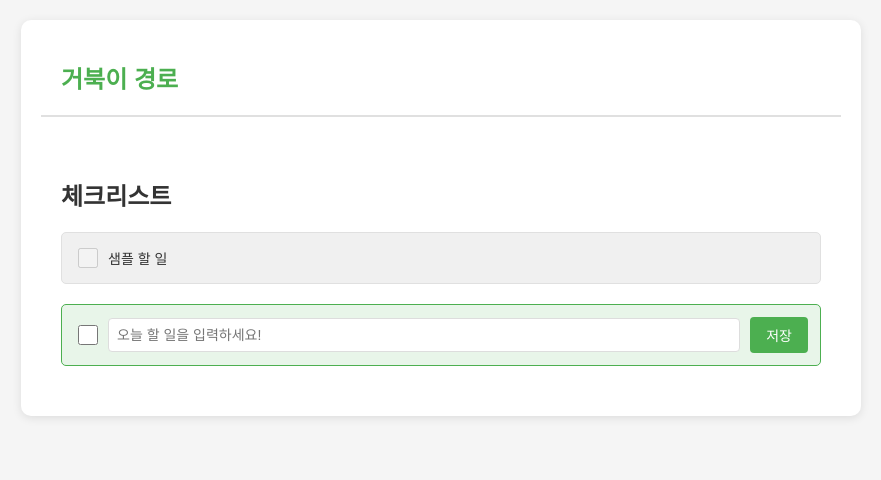
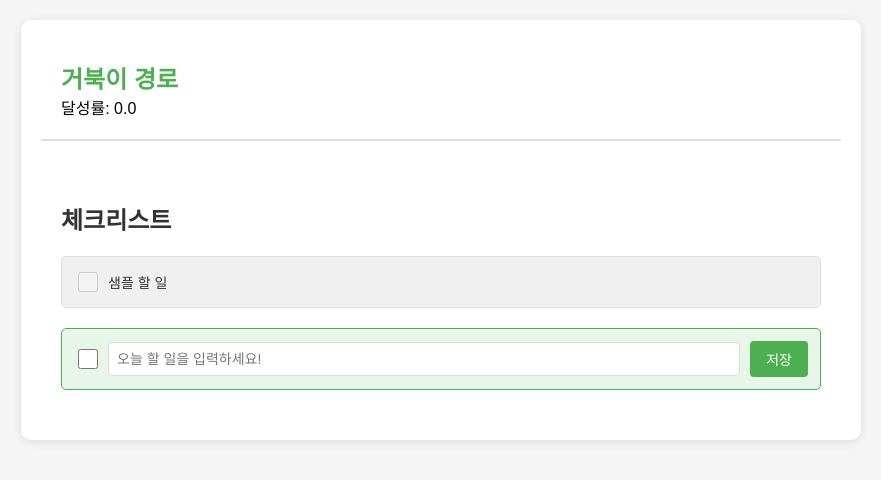
Before and after one commit to sowinblue/turtletrip-withme, a Flask app: page / in a window 1280 px wide. Shown: the top 480 px of the page, without its empty margins (199-1080 px from the left). Run offline with Flask 3, Linux system fonts and the light colour scheme.

Commit message:
최종? 노현님꺼랑 합치기전

```diff
--- a/app.py
+++ b/app.py
@@ -24,6 +24,28 @@ def save_tasks(data):
         # ensure_ascii=False를 써야 한글이 깨지지 않고 저장됨.
         # indent=4를 주면 파일이 예쁘게 정렬됨.
 
+# user1의 달성률 계산 메서드
+def calculate_completion_rate():
+    """
+    할 일 달성률을 계산하는 함수
+
+    Returns:
+        달성률 (0~100 사이의 정수)
+    """
+    data = get_user_progress() # 저장된 모든 데이터 가져오기
+    is_done_list = [task.get('is_done') for task in data.get('tasks', [])] # is_done 값만 뽑아오기
+
+    count = 0
+    for completed in is_done_list:
+        if completed == True:
+            count += 1
+
+    completion_rate = count / len(is_done_list) * 100
+    print(f'현재 달성률: {completion_rate}%')
+
+    return completion_rate
+
+
 #메인페이지("/") 접속시 실행되는 함수
 @app.route('/')
 def index():
@@ -33,8 +55,9 @@ def index():
     # 데이터가 잘 읽혔는지 터미널에서 확인하기
     print("현재 tasks.json 데이터:", data)
 
+    calculation_rate = calculate_completion_rate()
     # index.html 파일을 화면에 보여줌 (tasks 데이터를 함께 전달)
-    return render_template("index.html", tasks=data['tasks'])
+    return render_template("index.html", tasks=data['tasks'], rate=calculation_rate)
 
 # 사용자가 보낸 데이터를 받기
 @app.route('/update_todo', methods=['POST'])
--- a/templates/index.html
+++ b/templates/index.html
@@ -7,16 +7,17 @@
     <div class="main-container">
         <section class="turtle-section">
             <h2>거북이 경로</h2>
+            <div>달성률: {{ rate }}</div> <!-- 서버의 index 함수가 보내준 rate 값을 출력해주기 (rate=calculation_rate)-->
         </section>
         <section class="checklist-section">
             <h2>체크리스트</h2>
 
             <!-- 기존에 저장된 할 일 목록 표시 -->
             <div class="saved-tasks">
-                {% for task in tasks %}
+                {% for task in tasks %} <!-- 메인(index) 함수에서 리턴해준 내부 데이터 전체를 불러오기. tasks=data['tasks'] -->
                 <div class="todo-item saved">
                     <input type="checkbox" {% if task.is_done %}checked{% endif %} disabled>
-                    <span class="task-content {% if task.is_done %}done{% endif %}">{{ task.content }}</span>
+                    <span class="task-content {% if task.is_done %}done{% endif %}">{{ task.content }}</span> <!-- 불러온 내부 데이터의 content 가져와서 출력해주기 (task.content)-->
                 </div>
                 {% endfor %}
             </div>
```
